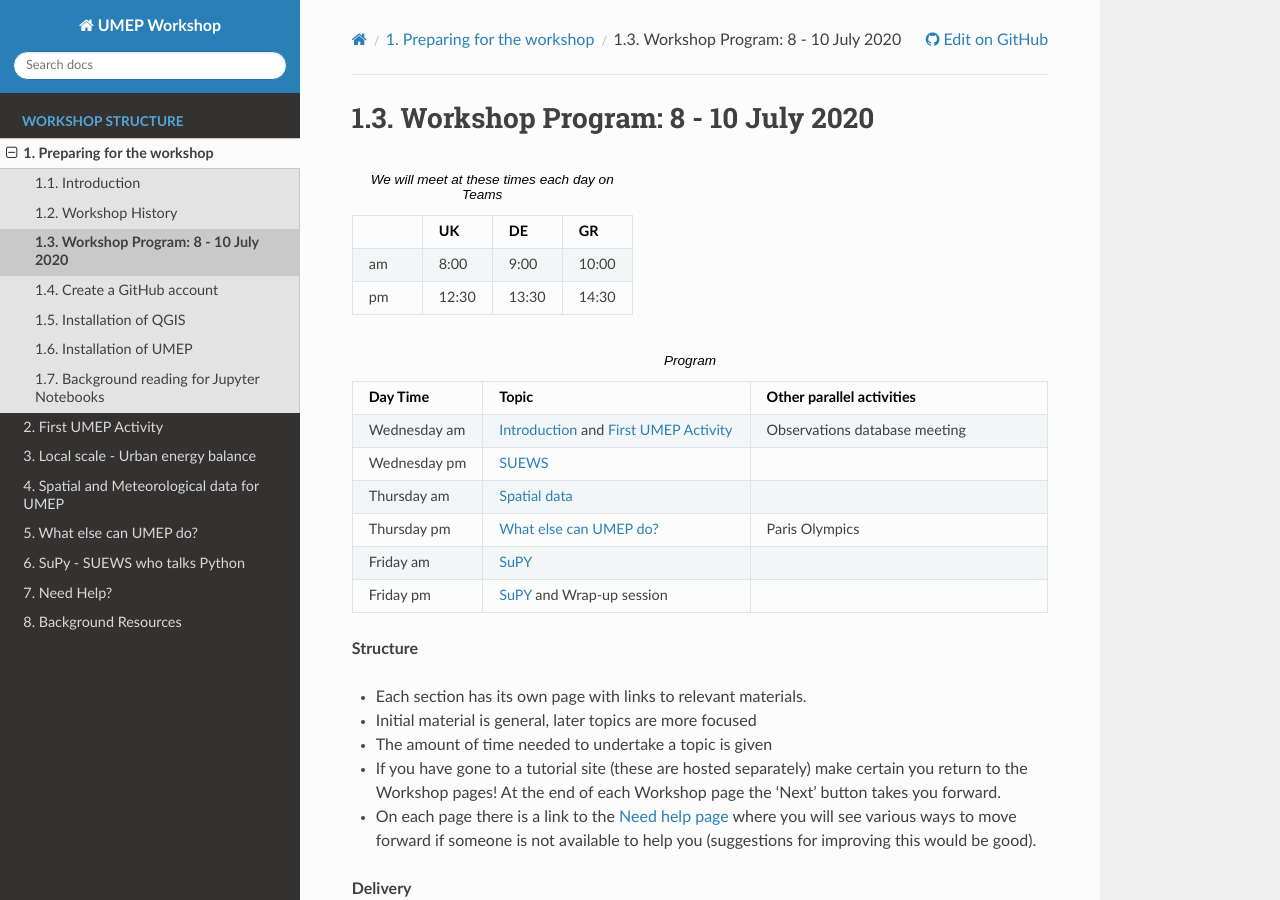
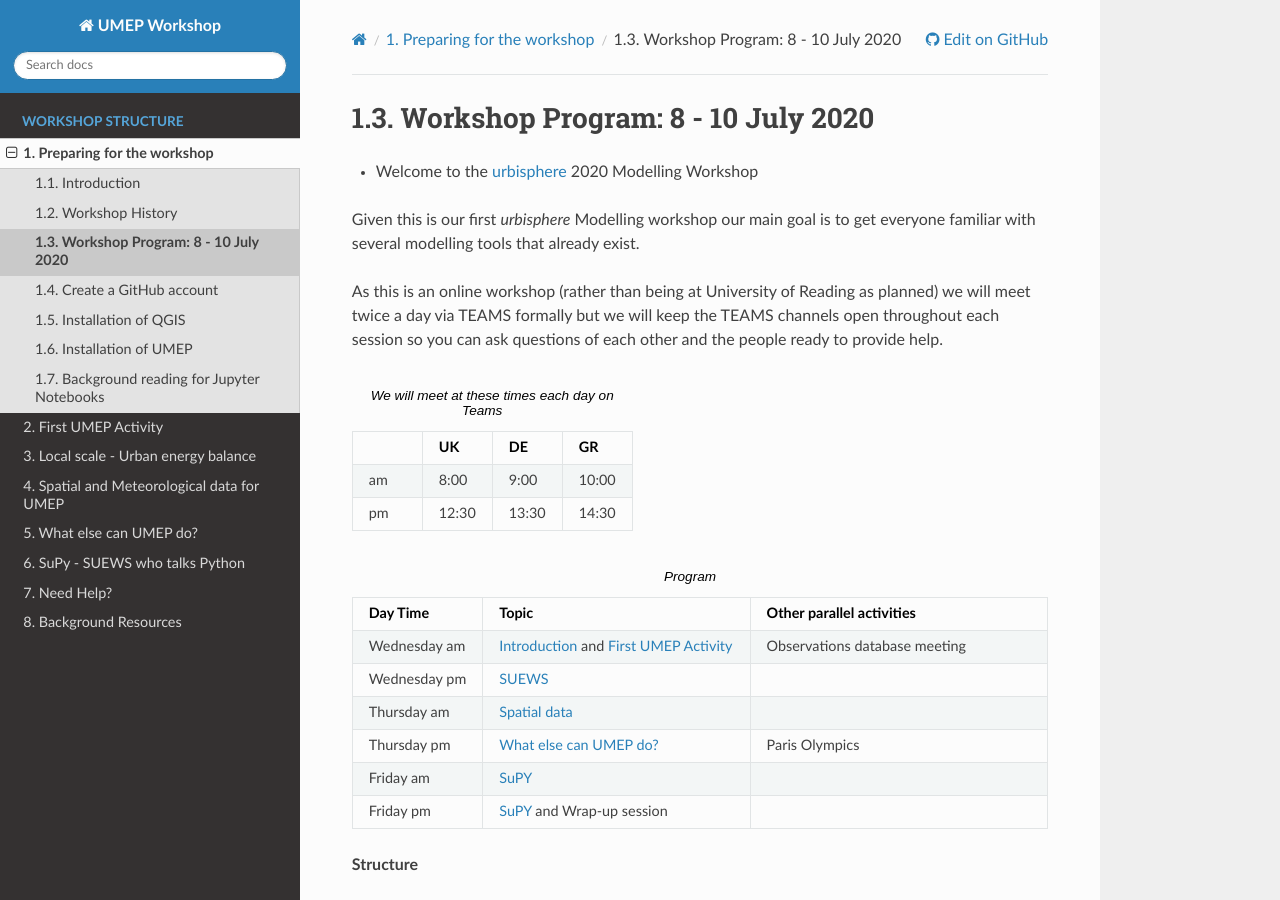
Before and after one commit to Urban-Meteorology-Reading/UMEP-Workshop, a Sphinx documentation site: the page built from source/Prepare/Prog1.rst, in a window 1280 px wide and 900 px high. Built offline with Sphinx 7.4.7 and the Read the Docs theme 2.0.0, drawn with Linux system fonts in a browser that asks for light colours.

Commit message:
Update Prog1.rst

```diff
--- a/source/Prepare/Prog1.rst
+++ b/source/Prepare/Prog1.rst
@@ -3,7 +3,11 @@
 Workshop Program: 8 - 10 July 2020
 ----------------------------------
 
+- Welcome to the `urbisphere <http://urbisphere.eu/>`_ 2020 Modelling Workshop
 
+Given this is our first *urbisphere* Modelling workshop our main goal is to get everyone familiar with several modelling tools that already exist.
+
+As this is an online workshop (rather than being at University of Reading as planned) we will meet twice a day via TEAMS formally but we will keep the TEAMS channels open throughout each session so you can ask questions of each other and the people ready to provide help.
 
 .. list-table:: We will meet at these times each day on Teams
    :header-rows: 1
```
